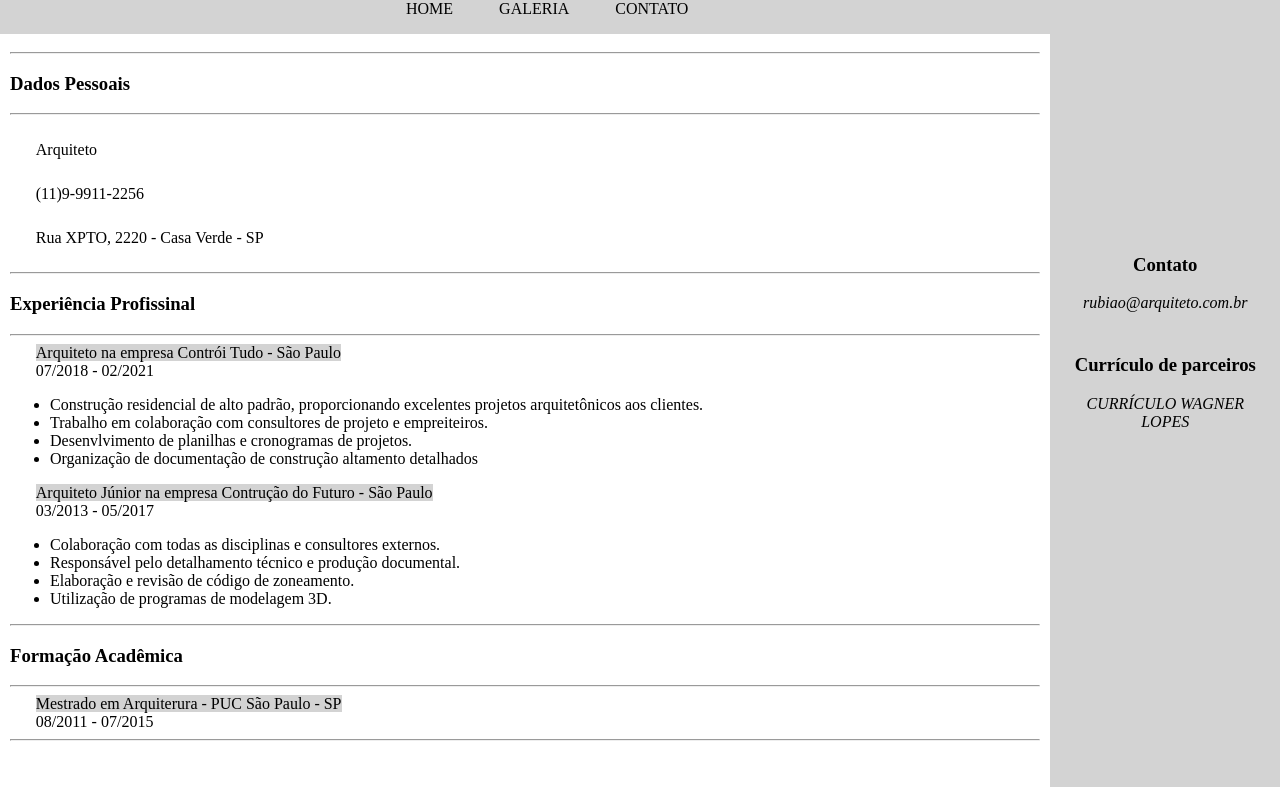
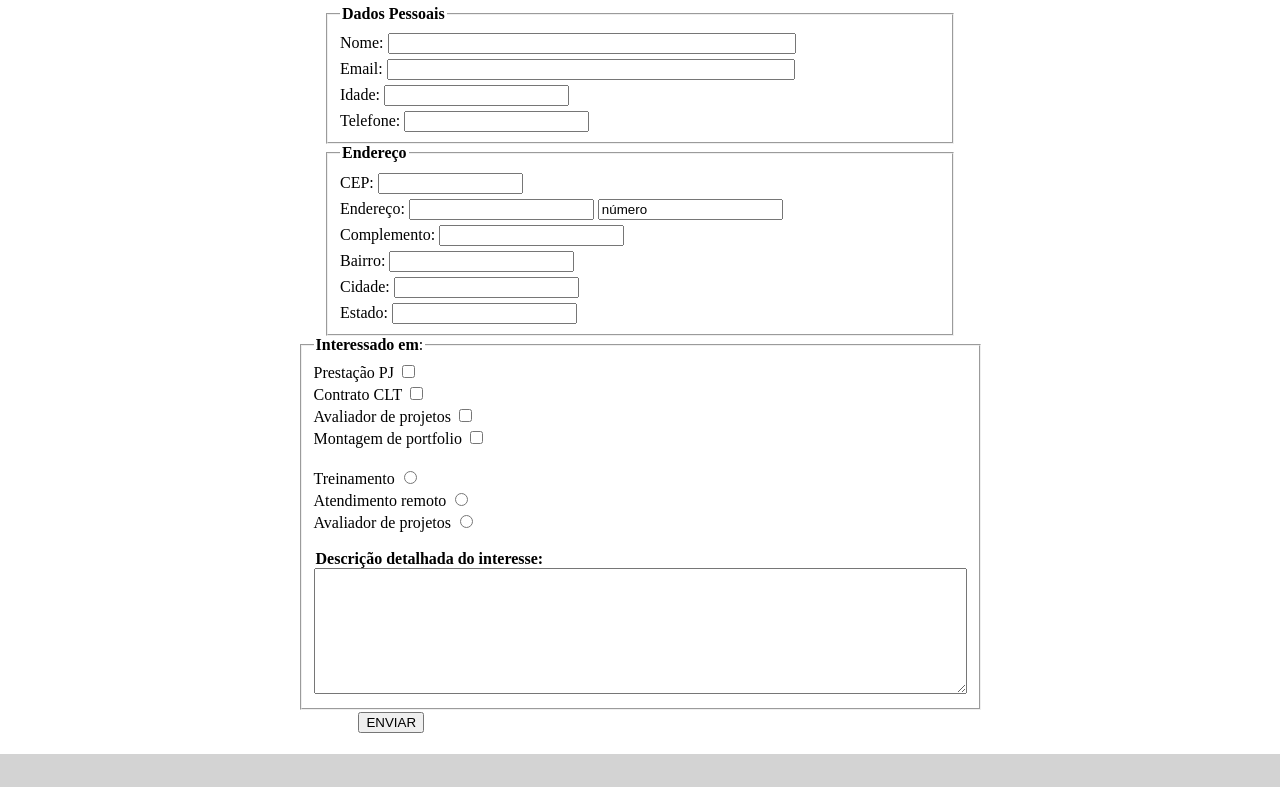
Before and after one commit to Vieira-Gilmar/apresentacaosemirames, a plain HTML site: page contato.html in a window 1280 px wide. Shown: the part 112-899 px from the top of the page. Drawn offline with Linux system fonts and the light colour scheme.

Commit message:
Update contato.html

```diff
--- a/contato.html
+++ b/contato.html
@@ -1,11 +1,9 @@
 <!DOCTYPE html>
 
-<html>
+<html lang="pt-br">
     <head>
-        <meta http-equiv="content-type" content="text/html; charset=utf-8" />
-
-        <title>CURRÍCULO</title>
-        <link rel="style.css" href="" title="" type="text/css" />
+        <meta http-equiv="content-type" content="text/html; charset=utf-8">
+        <title>Contato</title>
 
         <style>
             body{
@@ -26,8 +24,12 @@
             }
 
             h1{
-                margin-left: 20%;
+                margin: auto;
                 color: black;
+            }
+
+            h2{
+                margin-left: 40%;
             }
 
             nav, ol{
@@ -52,6 +54,23 @@
 
             }
 
+            fieldset{
+                width: 600px;
+                margin: auto;
+            }
+
+            #consultar{
+                margin-left: -01px;
+            }
+
+            input{
+                margin-top: 5px;
+            }
+
+            .input{
+                width: 400px;
+            }
+
             .span{
                 background-color: lightgrey;
                 margin: 2.5%;
@@ -60,48 +79,22 @@
                  margin: 2.5%;
             }
 
-
-            #gridContainer{
-                display: grid;
-                grid-template-columns: 3fr 1fr;
-                grid-template-rows: 30vh 50vh 40vh 20vh;
-                grid-template-areas: "e e e a"
-                                     "e e e a"
-                                     "e e e a"
-                                     "f f f a"
-
+            footer{
+                display: block;
+                margin: auto;
+                height: 135px;
+                background-color: lightgrey;
+                justify-content: center;
             }
-            main{
-                padding: 10px;
-                grid-column-start: 1;
-                grid-column-end: 3;
-                grid-area: e;
+            h4{
+                margin-left: 40%;
+                transform: translate(0%, 200%);
             }
 
-            aside{
-                justify-content: center;
-                align-items: center;
-                background-color: lightgrey;
-                grid-area: a;
-                text-align: center;
-                justify-content: center;
-                padding: 10px;
-
+            button{
+                margin-left: 28%;
+                margin-top: 2px;
             }
-
-            #contato{
-                margin-top: 100%;
-            }
-
-
-            footer{
-                grid-column-start: 1;
-                grid-column-end: 3;
-                background-color: lightgrey;
-                grid-area: f;
-                text-align: center;
-            }
-
 
         </style>
 
@@ -109,93 +102,90 @@
 
     <body>
 
-        <header>
-            <img src="https://encrypted-tbn0.gstatic.com/images?q=tbn:ANd9GcSAIGMI8l9mYKZqkS46Zyc-DreHpAf34WfC4SJf_nbtxKia4az0Tf4K43KIRv1GWTyVWng&usqp=CAU" alt="imagem" />
-            <h1>Rubião Alcântara Machado</h1>
-        </header>
-
         <nav>
             <ol>
-                <li> HOME </li>
+                <li> <a href="index.html">HOME</a> </li>
                 <li> <a href="fotos.html">GALERIA</a></li>
-                <li> <a href="contato.html">CONTATO</a></li>
+                <li>CONTATOS</li>
             </ol>
 
         </nav>
 
-        <div id="gridContainer">
+        <!--Fomulário para contato-->
+        <h2>Entre e contato</h2>
 
-            <main>
-                <hr />
-                    <h3>Dados Pessoais</h3>
-                <hr />
-
-                <p>Arquiteto</p>
-                <p>(11)9-9911-2256</p>
-                <p>Rua XPTO, 2220 - Casa Verde - SP</p>
+         <section id="loader">
+            <form action="" method="get" accept-charset="utf-8">
 
 
-                 <hr />
-                    <h3>Experiência Profissinal</h3>
-                 <hr />
-                 <span class="span"> Arquiteto na empresa Contrói Tudo - São Paulo</span>
-                 <br />
-                 <span>07/2018 - 02/2021</span>
+                <fieldset>
+                    <legend><b>Dados Pessoais</b></legend>
+                    <label for="nome">Nome:</label>
+                        <input type="text" class="input" name="nome" id="nome" onfocus="this.value='';" ><br>
 
-                 <ul>
-                    <li>Construção residencial de alto padrão, proporcionando
-                        excelentes projetos arquitetônicos aos clientes.</li>
-                    <li>Trabalho em colaboração com consultores de projeto e empreiteiros.</li>
-                    <li>Desenvlvimento de planilhas e cronogramas de projetos.</li>
-                    <li>Organização de documentação de construção altamento detalhados</li>
-                 </ul>
+                    <label for="email">Email:</label>
+                        <input type="email" class="input" name="email" id="email" value=""  onfocus="this.value='';"><br>
 
-                  <span class="span"> Arquiteto Júnior na empresa Contrução do Futuro - São Paulo</span>
-                 <br />
-                 <span>03/2013 - 05/2017</span>
+                    <label for="idade">Idade:</label>
+                        <input type="number" name="idade" id="idade" value=""  onfocus="this.value='';"><br>
+                    <label for="tel">Telefone:</label>
+                        <input type="number" name="number" id="number" value="" onfocus="this.value='';"><br>
 
-                 <ul>
-                    <li>Colaboração com todas as disciplinas e consultores externos.</li>
-                    <li>Responsável pelo detalhamento técnico e produção documental.</li>
-                    <li>Elaboração e revisão de código de zoneamento.</li>
-                    <li>Utilização de programas de modelagem 3D.</li>
-                 </ul>
+                </fieldset>
 
-                 <hr />
-                    <h3>Formação Acadêmica</h3>
-                 <hr />
+                <fieldset>
+                    <legend> <b>Endereço</b></legend>
+                    <label for="CEP">CEP:</label>
+                        <input type="" name="CEP" id="CEP" size="15" maxlength="8" value=""
+                            onfocus="this.value='';" required pattern= "\d{5}-?\d{3}">
+                    <br>
 
-                  <span class="span"> Mestrado em Arquiterura - PUC São Paulo - SP</span>
-                 <br />
-                 <span>08/2011 - 07/2015</span>
-                <hr />
-            </main>
+                    <label for="endereco">Endereço:</label>
+                        <input type="text" name="endereco" id="endereco" value="" onfocus="this.value='';">
+                        <input type="text" value="número" onfocus="this.value='';" > <br>
+                    <label for="endereco">Complemento:</label>
+                        <input type="text" onfocus="this.value='';" > <br>
+                    <label for="bairro">Bairro:</label>
+                        <input type="text" name="bairro" id="bairro" value="" onfocus="this.value='';"><br>
+                    <label for="cidade">Cidade:</label>
+                        <input type="text" name="cidade" id="cidade" value="" onfocus="this.value='';"><br>
+                    <label for="estado">Estado:</label>
+                        <input type="text" name="estado" id="estado" value="" onfocus="this.value='';"><br>
 
-            <aside>
-                <div id="contato">
-                    <h3>Contato</h3>
-                    <address>
-                        <a href="contato.html"> rubiao@arquiteto.com.br </a>
-                    </address> <br>
-                    <h3>Currículo de parceiros</h3>
-                    <address>
-                        <a href="https://trabalho-dev-web.netlify.app/index.html"> CURRÍCULO WAGNER LOPES </a>
-                    </address>
-                </div>
+                </fieldset>
 
-            </aside>
+                <fieldset>
+                    <legend><b>Interessado em</b>:</legend>
 
-             <footer>
-                <div>
-                    <h4>Desenvolvido por <i> MediaSquare </i></h4>
-                </div>
-            </footer>
+                        Prestação PJ <input type="checkbox" name="" id="p"><br>
+                        Contrato CLT <input type="checkbox" name="" id=""><br>
+                        Avaliador de projetos <input type="checkbox" name="" id="a"><br>
+                        Montagem de portfolio <input type="checkbox" name="" id="m"><br>
+                        <br>
+                        Treinamento <input type="radio" name="" id="t">  <br>
+                        Atendimento remoto <input type="radio" name="" id="at"> <br>
+                        Avaliador de projetos <input type="radio" name="" id="av"> <br>
+                        <br>
+
+                    <legend> <b>Descrição detalhada do interesse:</b> </legend>
+                    <textarea name="outros" id="outros" rows="8" cols="79"></textarea>
+
+                </fieldset>
+
+                <button type="submit">ENVIAR</button>
+            </form>
+        </section>
 
 
-        </div>
+        <footer>
+            <div>
+                <h4>Desenvolvido por <i> MediaSquare </i></h4>
+            </div>
+        </footer>
 
-
+        <script src="index.js"></script>
 
     </body>
 
+
 </html>
```
